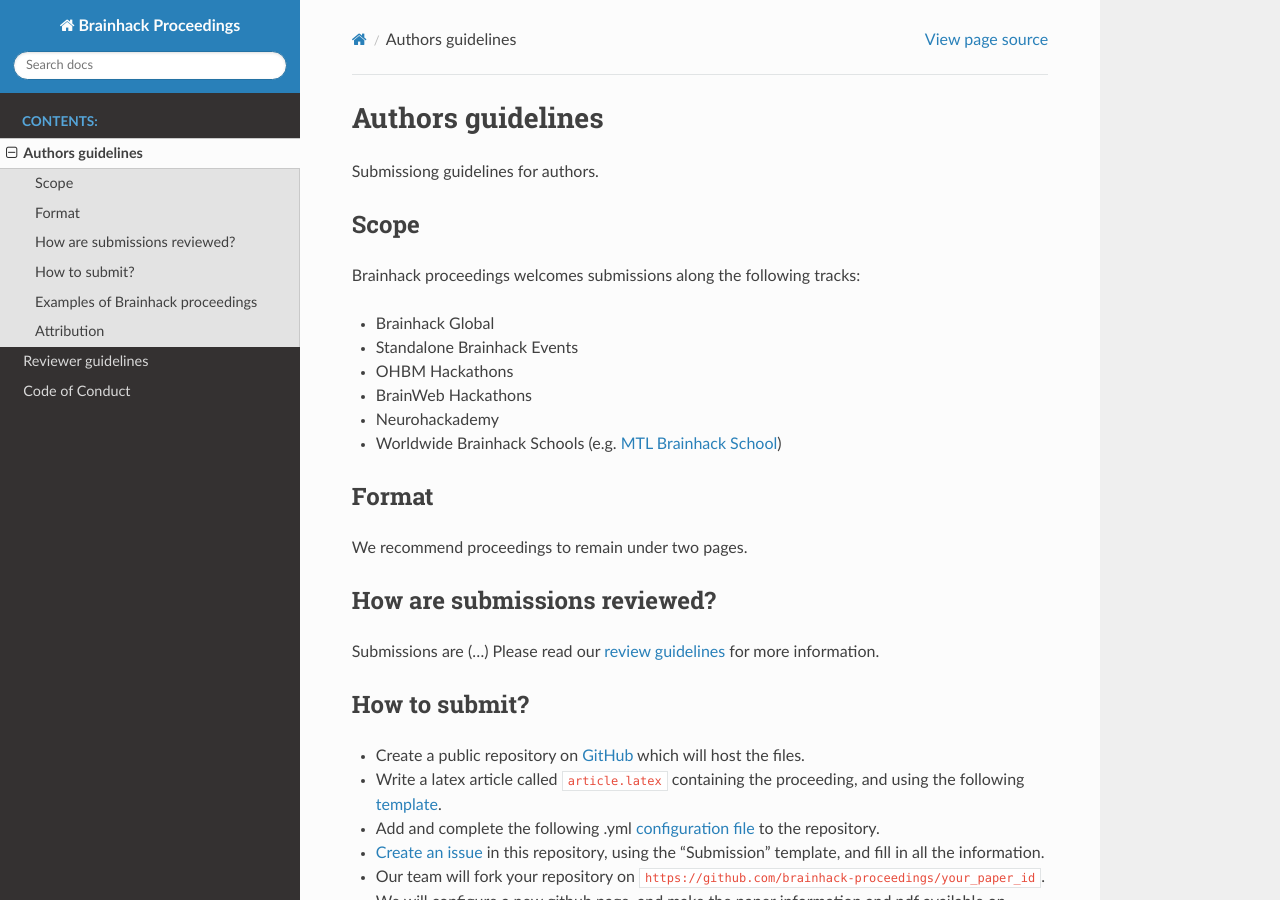
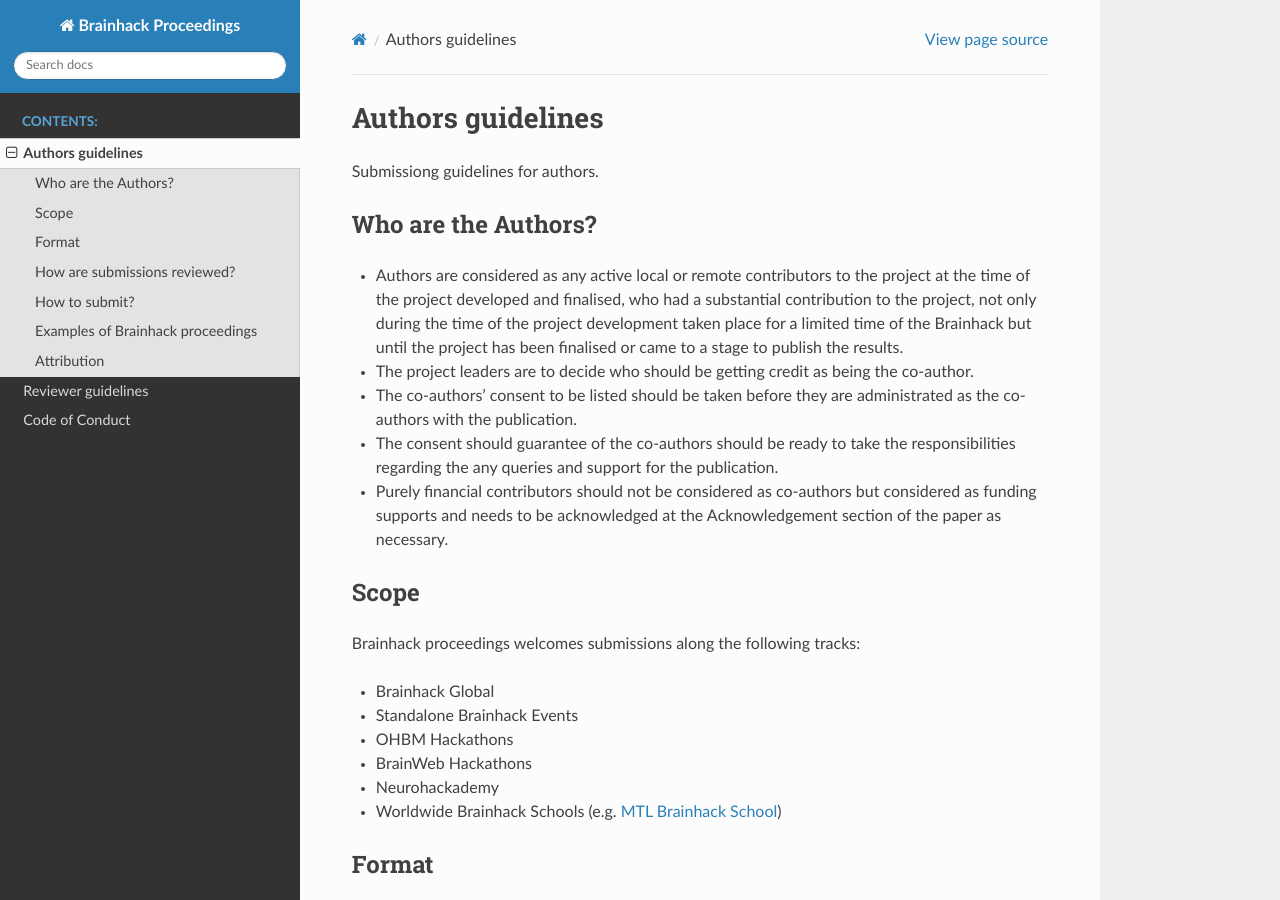
Before and after one commit to brainhack-proceedings/docs, a Sphinx documentation site: the page built from source/AUTHORS.md, in a window 1280 px wide and 900 px high. Built offline with Sphinx 7.4.7 and the Read the Docs theme 2.0.0, drawn with Linux system fonts in a browser that asks for light colours.

Commit message:
Definition of the Authorship

```diff
--- a/source/AUTHORS.md
+++ b/source/AUTHORS.md
@@ -1,5 +1,18 @@
 # Authors guidelines
 Submissiong guidelines for authors.
+
+## Who are the Authors?
+
+- Authors are considered as any active local or remote contributors to the project at the time of the project developed and finalised, who had a substantial contribution to the project, not only during the time of the project development taken place for a limited time of the Brainhack but until the project has been finalised or came to a stage to publish the results.
+
+- The project leaders are to decide who should be getting credit as being the co-author.
+
+- The co-authors' consent to be listed should be taken before they are administrated as the co-authors with the publication.
+
+- The consent should guarantee of the co-authors should be ready to take the responsibilities regarding the any queries and support for the publication.
+
+- Purely financial contributors should not be considered as co-authors but considered as funding supports and needs to be acknowledged at the Acknowledgement section of the paper as necessary.
+
 
 ## Scope
 
```
